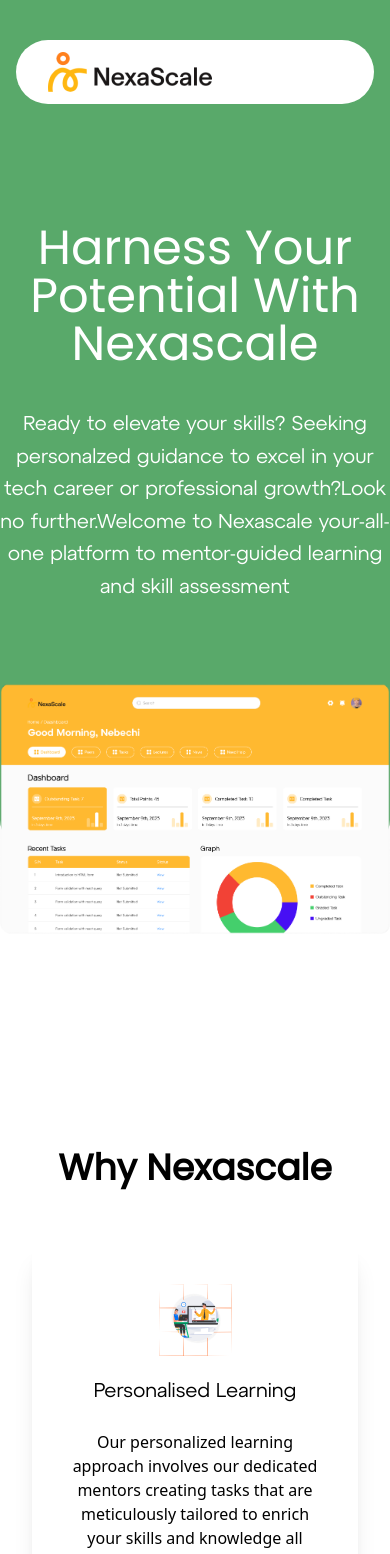
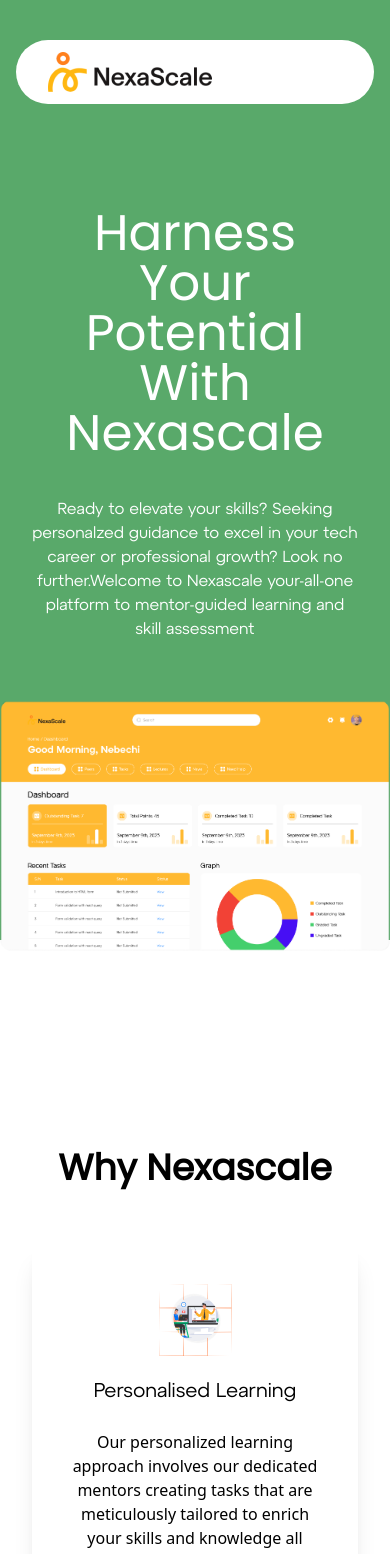
Before and after one commit to Josh565565/Nexascale-frontend-LMS, a React (Vite) app in the folder Frontend/: page / in a window 390 px wide. Shown: the top 1554 px of the page. Built offline with nearby package versions, Linux system fonts and the light colour scheme.

Commit message:
updated my hero section to make responsive

```diff
--- a/Frontend/src/components/Navbar.tsx
+++ b/Frontend/src/components/Navbar.tsx
@@ -2,7 +2,7 @@
 
 const Navbar = () => {
   return (
-    <header className="fixed left-0 right-0  z-10 overflow-hidden">
+    <header className="fixed left-0 right-0  z-10 overflow-hidden max-container">
       <nav
         className=" mx-auto mt-10 flex h-[64px] w-11/12 cursor-pointer
       items-center justify-between rounded-full bg-white px-8"
--- a/Frontend/src/pages/landing/Footer.tsx
+++ b/Frontend/src/pages/landing/Footer.tsx
@@ -4,35 +4,27 @@
   return (
     <section className="max-container ">
       <div className="flex flex-1 flex-wrap items-start justify-between max-lg:flex-col">
-        <div className="">
+        <div className="flex flex-col">
           <a href="/">
             <img src={logo} alt="Logo" />
           </a>
-        </div>
-        <div className=" flex flex-col text-white ">
-          <h3 className="text-2xl font-medium leading-normal">Help</h3>
-          <p>Contact us</p>
-          <p>Terms & Condition</p>
-          <p>Privacy policy</p>
-        </div>
-        <div className=" flex flex-col text-white ">
-          <h3 className="text-2xl font-medium leading-normal">Contact us</h3>
-          <p>
-            <span />
-            Phone-number
-          </p>
-          <p>
-            <span />
-            nexascale.com
-          </p>
-          <p>
-            <span />
-          </p>
+          <h4 className='mt-10 leading-normal text-white font-bold text-xl font-atypTest sm:max-w-sm'>
+            We are impacting the future of tech talents</h4>
+          <p className='sm:max-w-sm mt-3 text-white font-poppins'>We want to empower people with tools and opportunities needed to grow  and scale and their technology careers</p>
         </div>
         <div className=" flex flex-col text-white">
-          <h3 className="text-2xl font-medium leading-normal">
+          <h4 className="text-2xl font-medium leading-normal">
             Connect with us
-          </h3>
+          </h4>
+          <p className='leading-normal text-white mt-10 sm:max-w-sm'>If you'd like to volunteer or donate to any of our programs,
+          connect with us through any of these channel</p>
+          <div className="flex gap-3">
+            <ul>
+              <li>
+                <a href=""></a>
+              </li>
+            </ul>
+          </div>
         </div>
       </div>
     </section>
--- a/Frontend/src/pages/landing/Hero.tsx
+++ b/Frontend/src/pages/landing/Hero.tsx
@@ -5,23 +5,26 @@
 function Hero() {
   return (
     <section
-      className="w-max-contaner padding-t
-      h-screen  bg-nexa-green mx-auto  rounded-b-3xl flex flex-col  items-center"
+      className="w-max-contianer h-[800px]
+       min-h-screen mx-auto rounded-b-3xl flex flex-col  items-center "
     >
-      <h1 className=" text-center capitalize max-sm:text[72px] max-sm:leading[82]
-       text-white font-poppins font-semi-bold text-5xl mt-36">
+      <h1 className=" text-center capitalize max-sm:text-[50px] max-sm:leading[82]
+       text-white font-poppins font-semi-bold text-7xl mt-40">
         Harness your potential with nexascale
       </h1>
-      <p className=" font-atypTest font-medium text-center max-w-4xl leading-relaxed
-      mt-10 text-white text-xl mx-auto padding-b">
+      <p className=" font-atypTest font-medium text-center max-w-4xl leading-normal
+      my-10 text-white text-2xl mx-auto max-sm:text-base ">
         Ready to elevate your skills? Seeking personalzed guidance to excel in your
-      tech career or professional growth?Look no further.Welcome to Nexascale your-all-one
+      tech career or professional growth? Look no further.Welcome to Nexascale your-all-one
       platform to mentor-guided learning
       and skill assessment</p>
-      <img src={dashboardImg} alt="dashboard screenshot"
-      className='object-contain max-sm:px-auto '
-       width={700}
-       height={600}/>
+      {/* max-sm:px-auto absolute top-[700px]  max-w-[90%] */}
+      <div className="absolute top-[700px]">
+        <img src={dashboardImg} alt="dashboard screenshot"
+        className='object-contain '
+        width={800}
+        height={700}/>
+      </div>
     </section>
   );
 }
--- a/Frontend/src/pages/landing/HowitWorks.tsx
+++ b/Frontend/src/pages/landing/HowitWorks.tsx
@@ -3,7 +3,7 @@
 
 const HowitWorks = () => {
   return (
-    <div className="flex w-full flex-wrap gap-28 max-lg:flex-col">
+    <div className="flex w-full flex-wrap justify-between max-lg:flex-col">
       <div className="flex justify-center">
         <img
           src={howItWorks}
--- a/Frontend/src/pages/landing/Index.tsx
+++ b/Frontend/src/pages/landing/Index.tsx
@@ -7,9 +7,9 @@
 
 function Index() {
   return (
-    <main className="relative">
+    <main className="relative ">
       <Navbar />
-      <Hero />
+      <div className="bg-nexa-green padding"><Hero /></div>
       <section className="padding">
         <Service />
       </section>
--- a/Frontend/src/pages/landing/Newsletter.tsx
+++ b/Frontend/src/pages/landing/Newsletter.tsx
@@ -2,9 +2,9 @@
 
 const Newsletter = () => {
   return (
-    <section className="max-container  flex justify-center gap-10 max-lg:flex-col">
-      <img src={newsletter} alt="newsletter" />
-      <div className="">
+    <section className="max-container  flex justify-center  items-center gap-10 max-lg:flex-col ">
+      <img src={newsletter} alt="newsletter" width={240} height={240}/>
+      <div className="text-center">
         <h3 className="font-lato text-3xl font-bold">
           Subscribe to our newsletter
         </h3>
@@ -12,13 +12,13 @@
           Get all update from nexascale community by subscribing to our
           newsletter
         </p>
-        <div className="mt-8 flex w-full gap-8  max-sm:flex-col">
+        <div className="mt-8 flex w-full gap-8 justify-center max-sm:flex-col">
           <div className="rounded-md  p-2.5 sm:border sm:border-slate-gray">
             <input type="text" placeholder="yoremail.com" className="input" />
           </div>
           <button
             type="submit"
-            className="rounded-md bg-nexa-yellow-800 px-5 max-sm:py-5"
+            className="rounded-md bg-nexa-yellow-800 px-5 max-sm:py-5 "
           >
             Subscribe
           </button>
--- a/Frontend/src/pages/landing/Service.tsx
+++ b/Frontend/src/pages/landing/Service.tsx
@@ -3,7 +3,7 @@
 
 const Service = () => {
   return (
-    <section className="max-container pt-64 ">
+    <section className="max-container pt-80 max-xl:pt-40 ">
       <div className="flex flex-col items-center justify-center">
         <h2 className="  font-poppins text-4xl font-bold">Why Nexascale</h2>
         <div className="my-14 flex  justify-center gap-9 max-lg:flex-col ">
```
